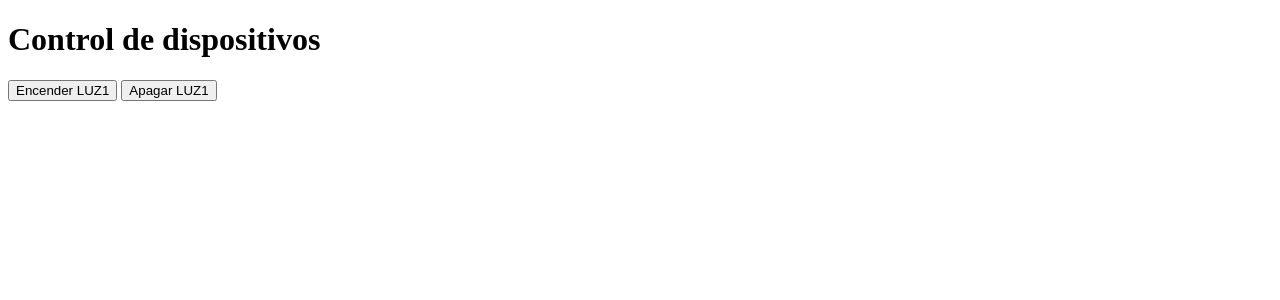
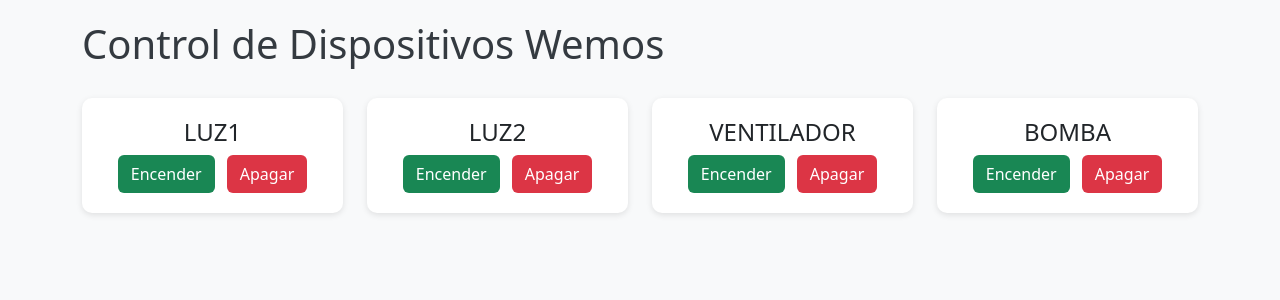
Before and after one commit to Brunor86/Controlador-wemos, a Flask app: page /web in a window 1280 px wide. Shown: the top 300 px of the page. Run offline with Flask 3, Linux system fonts and the light colour scheme.

Commit message:
Update index.html

```diff
--- a/templates/index.html
+++ b/templates/index.html
@@ -1,18 +1,79 @@
 <!DOCTYPE html>
-<html>
+<html lang="es">
 <head>
-  <title>Control Wemos</title>
+  <meta charset="UTF-8" />
+  <meta name="viewport" content="width=device-width, initial-scale=1" />
+  <title>Control de Dispositivos Wemos</title>
+
+  <!-- Bootstrap CSS CDN -->
+  <link href="https://cdn.jsdelivr.net/npm/bootstrap@5.3.0/dist/css/bootstrap.min.css" rel="stylesheet" />
+
+  <style>
+    body {
+      background-color: #f8f9fa;
+      padding: 20px;
+    }
+    h1 {
+      margin-bottom: 30px;
+      color: #343a40;
+    }
+    .device-card {
+      margin-bottom: 20px;
+      box-shadow: 0 2px 6px rgba(0,0,0,0.1);
+      border-radius: 10px;
+      background-color: #fff;
+      padding: 20px;
+      text-align: center;
+    }
+    .btn-on {
+      background-color: #198754;
+      color: white;
+    }
+    .btn-off {
+      background-color: #dc3545;
+      color: white;
+    }
+  </style>
 </head>
 <body>
-  <h1>Control de dispositivos</h1>
-  <button onclick="enviar('LUZ1', 'encender')">Encender LUZ1</button>
-  <button onclick="enviar('LUZ1', 'apagar')">Apagar LUZ1</button>
+  <div class="container">
+    <h1>Control de Dispositivos Wemos</h1>
+
+    <div class="row" id="devices-container">
+      <!-- Aquí se insertan los dispositivos -->
+    </div>
+  </div>
+
+  <!-- Bootstrap JS (necesario para componentes interactivos) -->
+  <script src="https://cdn.jsdelivr.net/npm/bootstrap@5.3.0/dist/js/bootstrap.bundle.min.js"></script>
 
   <script>
+    // Lista de dispositivos a controlar (puedes modificarla o traerla del backend luego)
+    const dispositivos = ["LUZ1", "LUZ2", "VENTILADOR", "BOMBA"];
+
+    const container = document.getElementById('devices-container');
+
+    dispositivos.forEach(dispositivo => {
+      // Crear el div para cada dispositivo
+      const div = document.createElement('div');
+      div.className = "col-md-3";
+
+      div.innerHTML = `
+        <div class="device-card">
+          <h4>${dispositivo}</h4>
+          <button class="btn btn-on me-2" onclick="enviar('${dispositivo}', 'encender')">Encender</button>
+          <button class="btn btn-off" onclick="enviar('${dispositivo}', 'apagar')">Apagar</button>
+        </div>
+      `;
+      container.appendChild(div);
+    });
+
+    // Función para enviar comando al servidor
     function enviar(dispositivo, accion) {
       fetch(`/${accion}/${dispositivo}`)
         .then(response => response.text())
-        .then(data => alert(data));
+        .then(data => alert(data))
+        .catch(() => alert("Error al enviar comando"));
     }
   </script>
 </body>
```
